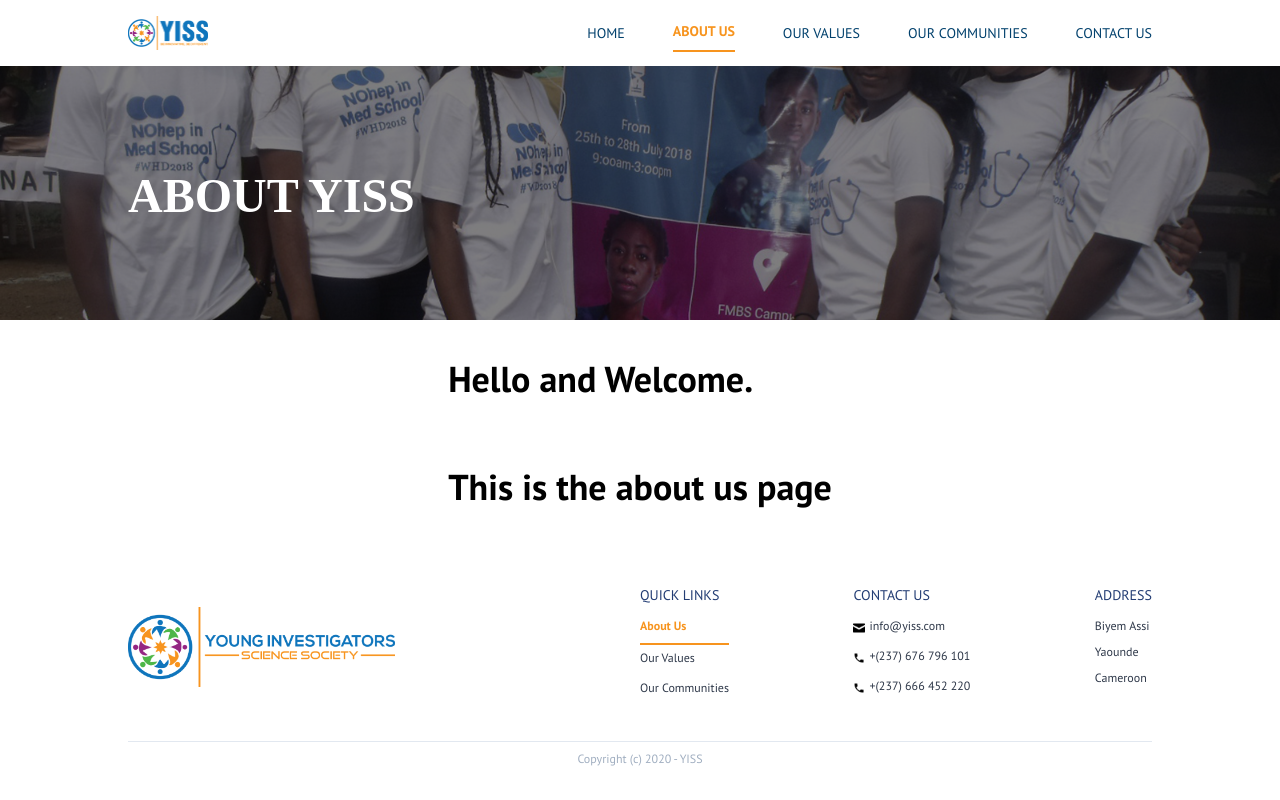
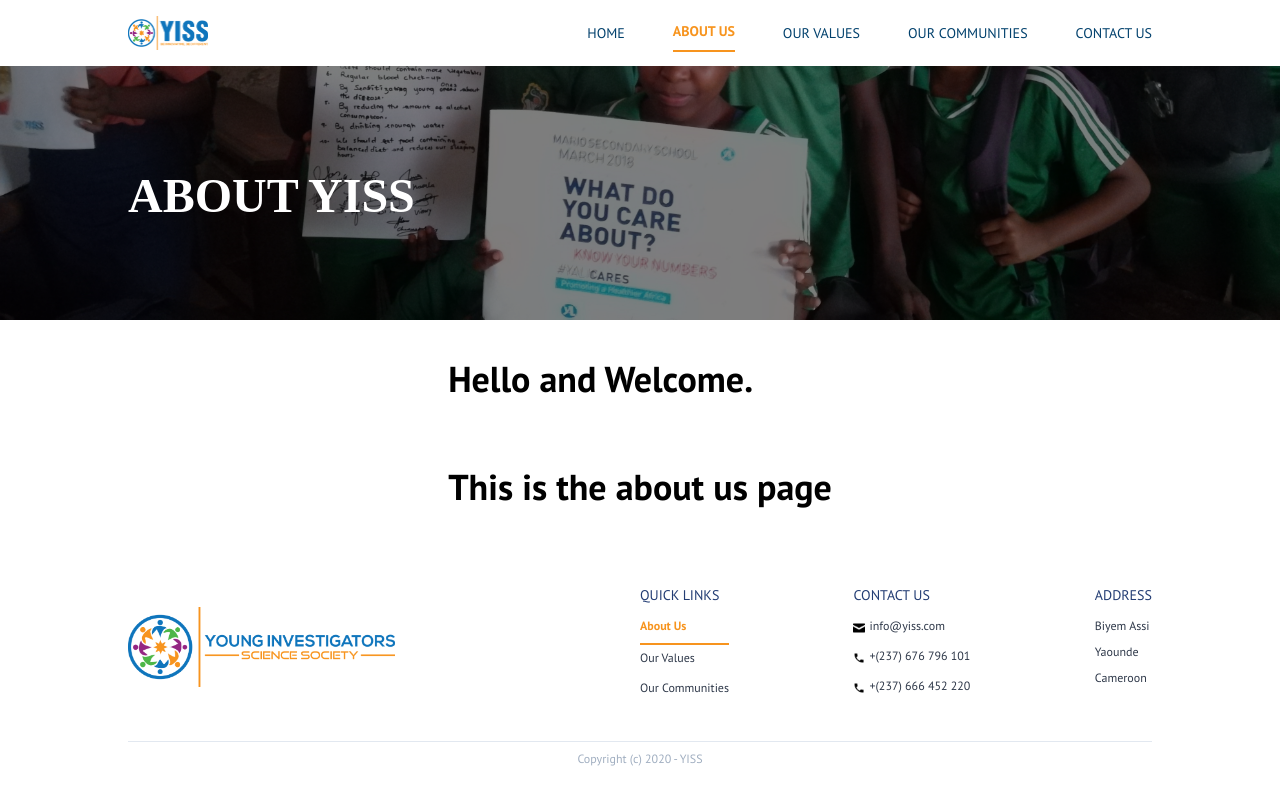
Before and after one commit to abongsjoel/yiss, a React (Create React App) app: page /about-us in a window 1280 px wide. Built offline with nearby package versions, Linux system fonts and the light colour scheme.

Commit message:
Added Header Image to PageHeader

```diff
--- a/src/Atoms/Img.js
+++ b/src/Atoms/Img.js
@@ -4,9 +4,8 @@
     <img
         src={src}
         alt={alt}
-        className={"w-full h-full object-cover object-center " +styles}
+        className={"w-full h-full object-cover " +styles}
     />
-    // <img src={src} alt={alt} className={"  w-full h-full object-cover object-center " +styles} />
 );
 
 
--- a/src/Organisms/pageHeader.js
+++ b/src/Organisms/pageHeader.js
@@ -2,15 +2,15 @@
 
 import Img from '../Atoms/Img'
 
-import HeroImage from '../assets/images/hero-img.jpg';
+import HeaderImage from '../assets/images/about-1.jpg';
 
 const PageHeader = ({ pageName }) => (
     <div className="relative pb-2/5 md:pb-1/5 ">
     {/* <div className="relative pb-1/5 sm:pb-1/10 md:pb-1/10 xl:pb-1/10"> */}
         <Img
-            src={HeroImage}
+            src={HeaderImage}
             alt="Young investor's Science Society"
-            styles=" absolute"
+            styles="  object-bottom absolute"
         />
         <div className="absolute flex h-full w-full items-center hm_bg-black tj-container">
             <p className="pt-2 text-white hero-font font-bold text-3xl sm:text-4xl md:text-5xl">
```
Also changed, not shown: src/assets/images/about-1.jpg (added).
